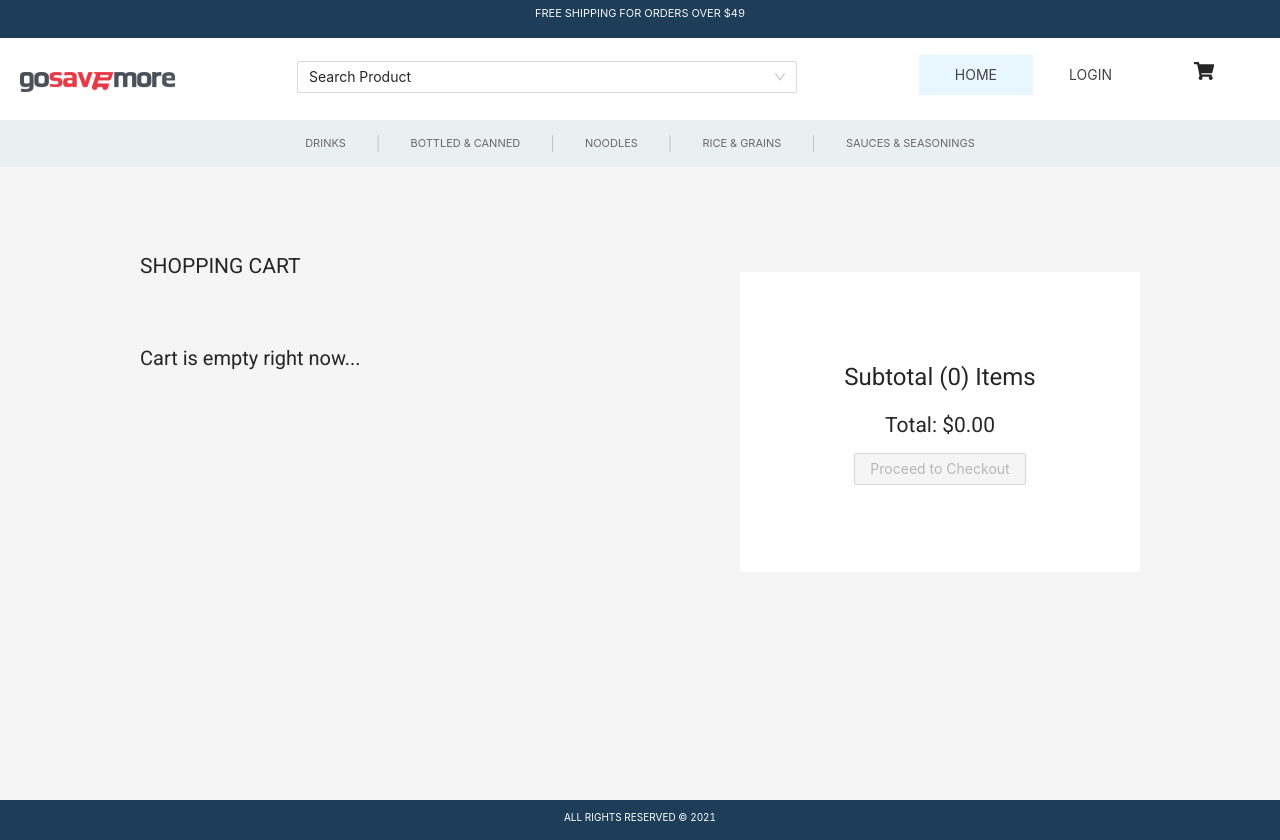
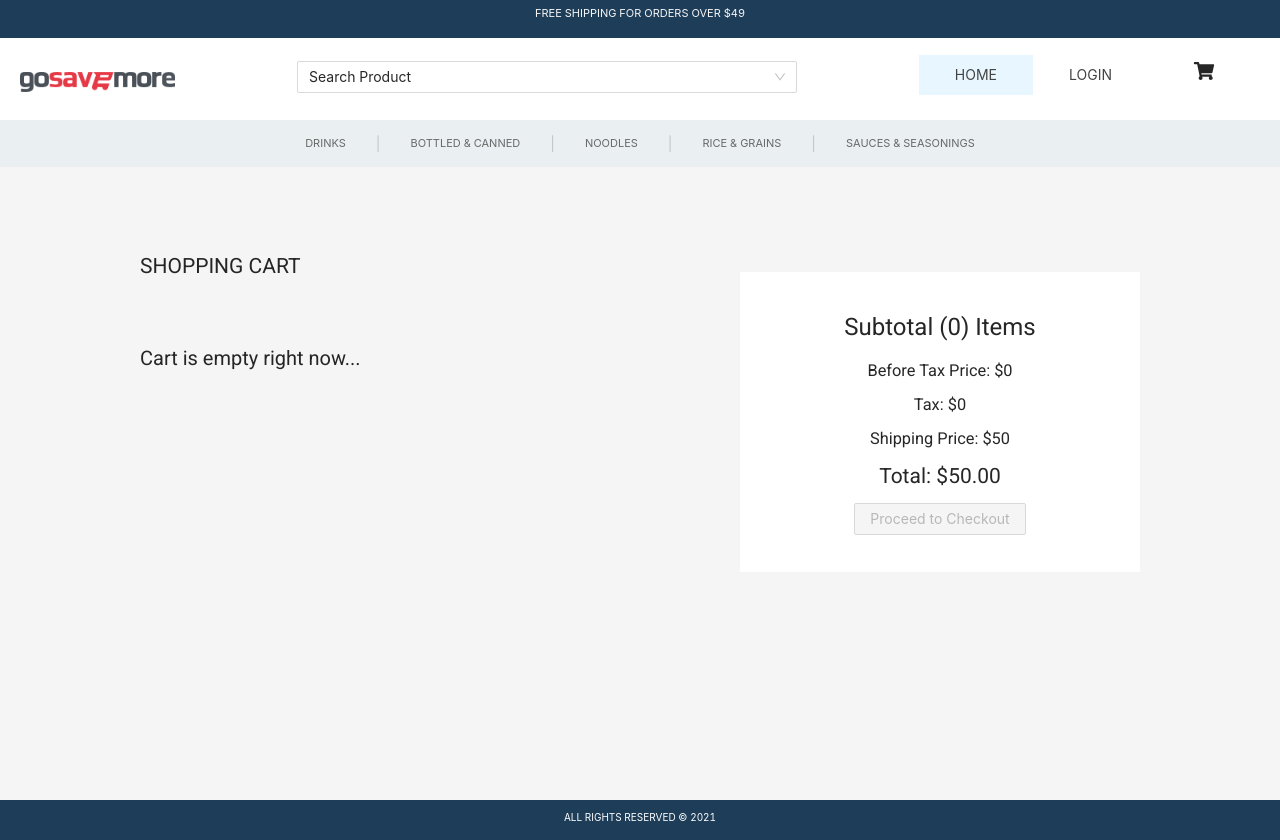
Before and after one commit to gosavemore-com/gosavemore-fe, a React (Create React App) app: page /cart/1 in a window 1280 px wide. Built offline with nearby package versions, Linux system fonts and the light colour scheme.

Commit message:
added tax, total price and shipping price immediately at the cart

```diff
--- a/src/pages/Cart.jsx
+++ b/src/pages/Cart.jsx
@@ -4,6 +4,11 @@ import CartCard from "../components/CartCard";
 import { Button } from "antd";
 import { saveProducts, savePricingDetails } from "../redux/actions/orderAction";
 import { useHistory } from "react-router-dom";
+import {
+  calculateShipping,
+  calculateTaxPrice,
+  calculateTotalPrice,
+} from "../util/pricingCalculation";
 
 const Cart = () => {
   const { cartItems } = useSelector((state) => state.cart);
@@ -12,9 +17,17 @@ const Cart = () => {
   const history = useHistory();
 
   let cartCount = cartItems.reduce((acc, item) => acc + item.quantity, 0);
-  let cartPrice = cartItems
-    .reduce((acc, item) => acc + item.quantity * item.price, 0)
-    .toFixed(2);
+  let cartPrice = cartItems.reduce(
+    (acc, item) => acc + item.quantity * item.price,
+    0
+  );
+  let taxPrice = calculateTaxPrice(cartPrice);
+  let shippingPrice = calculateShipping(cartPrice);
+  let totalPrice = calculateTotalPrice(
+    cartPrice,
+    shippingPrice,
+    taxPrice
+  ).toFixed(2);
 
   useEffect(() => {
     cartItems.length !== 0 ? setDisableButton(false) : setDisableButton(true);
@@ -22,11 +35,12 @@ const Cart = () => {
 
   const handleClick = () => {
     dispatch(saveProducts(cartItems));
-    dispatch(
-      savePricingDetails({
-        totalPrice: cartPrice,
-      })
-    );
+    let data = {
+      shippingPrice: shippingPrice,
+      taxPrice: taxPrice,
+      totalPrice: cartPrice,
+    };
+    dispatch(savePricingDetails(data));
     history.push("/shipping");
   };
 
@@ -50,7 +64,10 @@ const Cart = () => {
       </div>
       <div className="cart-subtotal">
         <h3>Subtotal ({cartCount}) Items</h3>
-        <h2>Total: ${cartPrice}</h2>
+        <h3>Before Tax Price: ${cartPrice}</h3>
+        <h3>Tax: ${taxPrice}</h3>
+        <h3>Shipping Price: ${shippingPrice}</h3>
+        <h2>Total: ${totalPrice}</h2>
         <Button type="primary" disabled={disableButton} onClick={handleClick}>
           Proceed to Checkout
         </Button>
--- a/src/pages/Shipping.jsx
+++ b/src/pages/Shipping.jsx
@@ -3,15 +3,15 @@ import { useSelector } from "react-redux";
 import { Card, Form, Input, Select, Button } from "antd";
 import { states } from "../util/data";
 import { useDispatch } from "react-redux";
-import { saveAddress, savePricingDetails } from "../redux/actions/orderAction";
+import { saveAddress } from "../redux/actions/orderAction";
 import { useHistory } from "react-router-dom";
-import { calculateShipping } from "../util/pricingCalculation";
 
 const Shipping = () => {
   const { cartItems } = useSelector((state) => state.cart);
-  const { totalPrice } = useSelector((state) => state.orders.prices);
+  const { totalPrice, shippingPrice, taxPrice } = useSelector(
+    (state) => state.orders.prices[0]
+  );
   const dispatch = useDispatch();
-  const shippingPrice = calculateShipping(totalPrice);
 
   const history = useHistory();
   const layout = {
@@ -25,7 +25,6 @@ const Shipping = () => {
 
   const onFinish = (values) => {
     dispatch(saveAddress(values));
-    dispatch(savePricingDetails({ shippingPrice }));
     history.push("/payment");
   };
 
@@ -46,6 +45,10 @@ const Shipping = () => {
           ))}
           <h3>Shipping Cost</h3>
           <p>${shippingPrice}</p>
+          <h3>Tax Price</h3>
+          <p>${taxPrice}</p>
+          <h3>Total Price</h3>
+          <p>${totalPrice}</p>
         </div>
 
         <div className="orders-delivery">
@@ -105,7 +108,7 @@ const Shipping = () => {
               </Select>
             </Form.Item>
             <Button type="primary" className="orders-submit" htmlType="submit">
-              Submit
+              Use this address
             </Button>
           </Form>
         </div>
--- a/src/redux/reducers/ordersReducer.js
+++ b/src/redux/reducers/ordersReducer.js
@@ -51,7 +51,7 @@ export const orders = (state = initialState, { type, payload }) => {
     case ORDER_SAVE_PRICE_DETAILS:
       return {
         ...state,
-        prices: [...state.prices, payload],
+        prices: payload,
       };
 
     case ORDER_LIST_CLEAR:
--- a/src/util/pricingCalculation.js
+++ b/src/util/pricingCalculation.js
@@ -1,15 +1,16 @@
 function addDecimals(num) {
-  return (Math.round(num * 100) / 100).toFixed(2);
+  return Math.round(num * 100) / 100;
 }
 
 export const calculateTaxPrice = (num) => {
-  return addDecimals(0.15 * num).toFixed(2);
+  return addDecimals(0.15 * num);
 };
 
 export const calculateShipping = (num) => {
-  return addDecimals(num > 50 ? 0 : 50);
+  return num > 50 ? 0 : 50;
 };
 
 export const calculateTotalPrice = (itemPrice, shippingPrice, taxPrice) => {
-  return (itemPrice + shippingPrice + taxPrice).toFixed(2);
+  let total = itemPrice + shippingPrice + taxPrice;
+  return total;
 };
```
Also changed, not shown: 1 other file (tests, documents, lock files or other folders).
